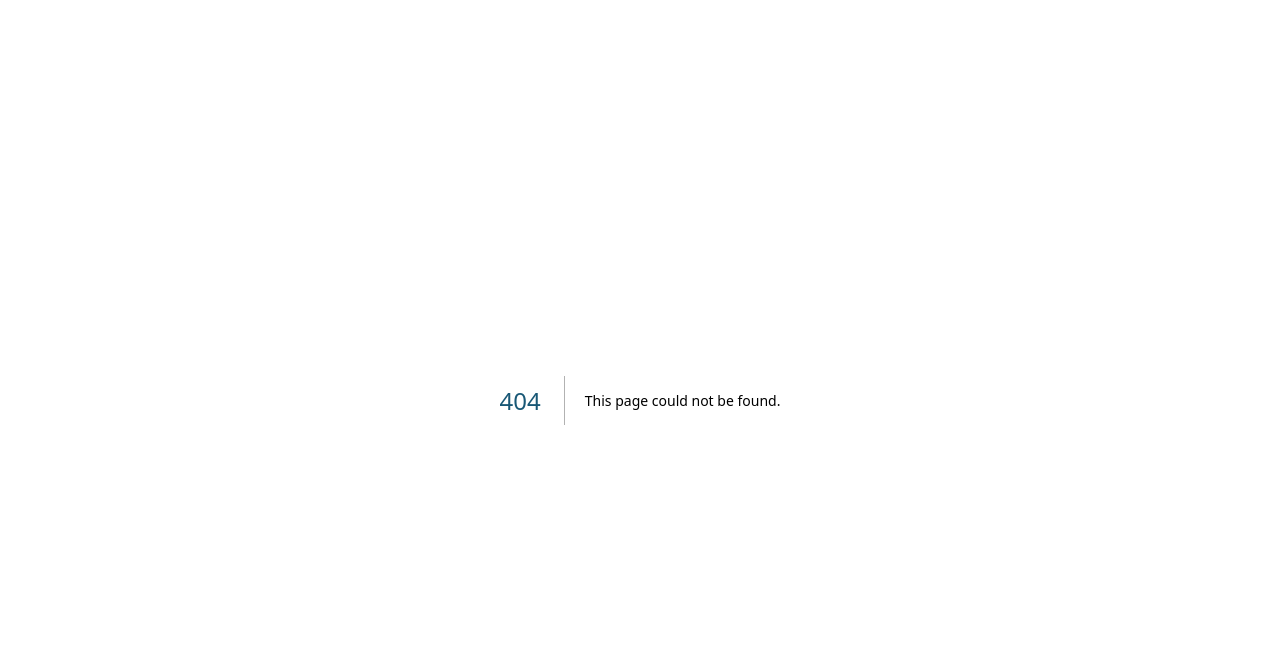
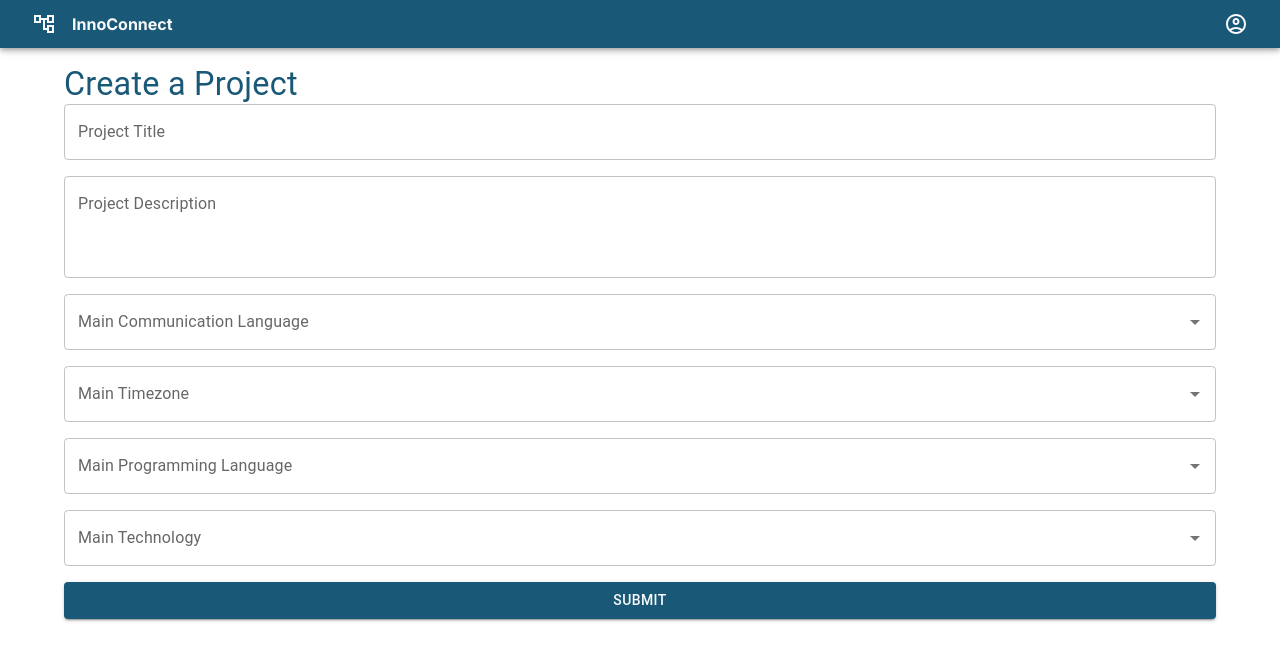
Before and after one commit to WiseNat/BS3206-musical-palm-tree, a Next.js app in the folder innoconnect-ui/: page /ui/project/create in a window 1280 px wide. Before the commit this address had no page. Shown: the top 660 px of the page. Built offline with nearby package versions, Linux system fonts and the light colour scheme.

Commit message:
feat: basic project creation fontend

```diff
--- /dev/null
+++ b/innoconnect-ui/src/app/components/Form.js
@@ -0,0 +1,17 @@
+"use client";
+import Typography from "@mui/material/Typography";
+
+const Form = ({ className, children, title }) => {
+  return (
+    <div className={className}>
+      <Typography variant="h4" className="mb-4">
+        {title}
+      </Typography>
+      <div className="flex flex-col space-y-4">
+        {children}
+      </div>
+    </div>
+  );
+};
+
+export default Form;
--- /dev/null
+++ b/innoconnect-ui/src/app/components/SelectCommunicationLanguage.js
@@ -0,0 +1,28 @@
+"use client";
+import TextField from '@mui/material/TextField';
+import Autocomplete from '@mui/material/Autocomplete';
+
+// TODO: Make this Dynamic - pull from DB
+// TODO: Add more communication language options
+const communicationLanguages = [
+  "English",
+  "Spanish",
+  "German",
+  "French",
+  "Russian"
+]
+
+// TODO: Add logo for each language?
+// TODO: Change this to the tag based approach: https://mui.com/material-ui/react-autocomplete/#multiple-values
+const SelectCommunicationLanguage = ({ label }) => {
+  return (
+    <Autocomplete
+      options={communicationLanguages}
+      renderInput={(params) => (
+        <TextField {...params} label={label} />
+      )}
+    />
+  );
+};
+
+export default SelectCommunicationLanguage;
--- /dev/null
+++ b/innoconnect-ui/src/app/components/SelectProgrammingLanguage.js
@@ -0,0 +1,38 @@
+"use client";
+import TextField from '@mui/material/TextField';
+import Autocomplete from '@mui/material/Autocomplete';
+
+// TODO: Make this Dynamic - pull from DB
+// TODO: Add more programming language options
+const programmingLanguages = [
+  "Python",
+  "Java",
+  "JavaScript",
+  "C",
+  "C++",
+  "C#",
+  "Ruby",
+  "Rust",
+  "PHP",
+  "Bash",
+  "Kotlin",
+  "Groovy",
+  "Go",
+  "Haskell",
+  "Basic"
+]
+
+// TODO: Add logo for each language?
+// TODO: Change this to the tag based approach: https://mui.com/material-ui/react-autocomplete/#multiple-values
+const SelectProgrammingLanguage = ({ label }) => {
+  return (
+    <Autocomplete
+      options={programmingLanguages}
+      renderInput={(params) => (
+        <TextField {...params} label={label} />
+      )}
+    />
+  );
+};
+
+export default SelectProgrammingLanguage;
--- /dev/null
+++ b/innoconnect-ui/src/app/components/SelectTechnology.js
@@ -0,0 +1,49 @@
+"use client";
+import TextField from '@mui/material/TextField';
+import Autocomplete from '@mui/material/Autocomplete';
+
+// TODO: Make this Dynamic - pull from DB
+// TODO: Add more technology options (use this: https://survey.stackoverflow.co/2023/#technology-most-popular-technologies)
+const technologies = [
+  "SvelteKit",
+  "NodeJS",
+  "Tkinter",
+  "Springboot",
+  "Express",
+  "React",
+  "Vue",
+  "NextJS",
+  "Maven",
+  "Django",
+  "Anaconda",
+  "MySQL",
+  "PostgreSQL",
+  "MongoDB",
+  "AWS",
+  "Azure",
+  "Google Cloud",
+  ".NET",
+  "Pandas",
+  "Tensorflow",
+  "Electron",
+  "Flutter",
+  "Docker",
+  "npm",
+  "Kubernetes",
+  "Bun"
+]
+
+// TODO: Add logo for each technology?
+// TODO: Change this to the tag based approach: https://mui.com/material-ui/react-autocomplete/#multiple-values
+const SelectTechnology = ({ label }) => {
+  return (
+    <Autocomplete
+      options={technologies}
+      renderInput={(params) => (
+        <TextField {...params} label={label} />
+      )}
+    />
+  );
+};
+
+export default SelectTechnology;
--- /dev/null
+++ b/innoconnect-ui/src/app/components/SelectTimezone.js
@@ -0,0 +1,60 @@
+"use client";
+import TextField from '@mui/material/TextField';
+import Autocomplete from '@mui/material/Autocomplete';
+
+// TODO: Make this Dynamic - pull from DB
+const timezones = [
+  "UTC-12:00",
+  "UTC-11:00",
+  "UTC-10:00",
+  "UTC-09:30",
+  "UTC-09:00",
+  "UTC-08:00",
+  "UTC-07:00",
+  "UTC-06:00",
+  "UTC-05:00",
+  "UTC-04:00",
+  "UTC-03:30",
+  "UTC-03:00",
+  "UTC-02:00",
+  "UTC-01:00",
+  "UTC±00:00",
+  "UTC+01:00",
+  "UTC+02:00",
+  "UTC+03:00",
+  "UTC+03:30",
+  "UTC+04:00",
+  "UTC+04:30",
+  "UTC+05:00",
+  "UTC+05:30",
+  "UTC+05:45",
+  "UTC+06:00",
+  "UTC+06:30",
+  "UTC+07:00",
+  "UTC+08:00",
+  "UTC+08:45",
+  "UTC+09:00",
+  "UTC+09:30",
+  "UTC+10:00",
+  "UTC+10:30",
+  "UTC+11:00",
+  "UTC+12:00",
+  "UTC+12:45",
+  "UTC+13:00",
+  "UTC+14:00",
+  ""
+]
+
+// TODO: Change this to the tag based approach: https://mui.com/material-ui/react-autocomplete/#multiple-values
+const SelectTimezone = ({ label }) => {
+  return (
+    <Autocomplete
+      options={timezones}
+      renderInput={(params) => (
+        <TextField {...params} label={label} />
+      )}
+    />
+  );
+};
+
+export default SelectTimezone;
--- /dev/null
+++ b/innoconnect-ui/src/app/ui/project/create/page.js
@@ -0,0 +1,35 @@
+import Navbar from "../../../components/Navbar";
+import Form from "../../../components/Form";
+import SelectProgrammingLanguage from "../../../components/SelectProgrammingLanguage";
+import SelectTimezone from "../../../components/SelectTimezone";
+import SelectCommunicationLanguage from "../../../components/SelectCommunicationLanguage";
+import TextField from '@mui/material/TextField';
+import Button from '@mui/material/Button';
+
+
+export default function Create() {
+  return (
+    <div>
+      <Navbar />
+      <main>
+        <Form title="Create a Project" className="mx-16 my-4">
+          {/* TODO: REQUIRED */}
+          <TextField label="Project Title" />
+          {/* TODO: NOT REQUIRED */}
+          <TextField label="Project Description" minRows={3} multiline/>
+          {/* TODO: NOT REQUIRED */}
+          <SelectCommunicationLanguage label="Main Communication Language" />
+          {/* TODO: NOT REQUIRED */}
+          <SelectTimezone label="Main Timezone" />
+          {/* TODO: NOT REQUIRED */}
+          <SelectProgrammingLanguage label="Main Programming Language" />
+          {/* TODO: NOT REQUIRED */}
+          <SelectProgrammingLanguage label="Main Technology" />
+          {/* TODO: SelectCommunicationChannel */}
+          {/* TODO: TextField[Project URL] */}
+          <Button variant="contained">Submit</Button>
+        </Form>
+      </main>
+    </div>
+  );
+}
```
